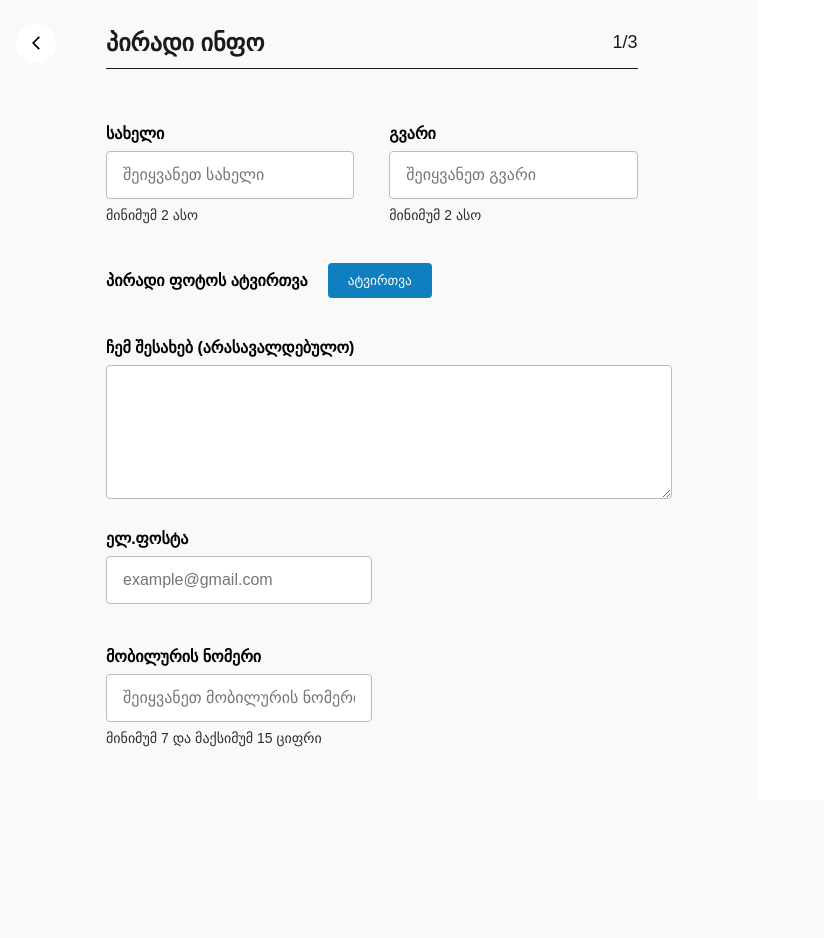
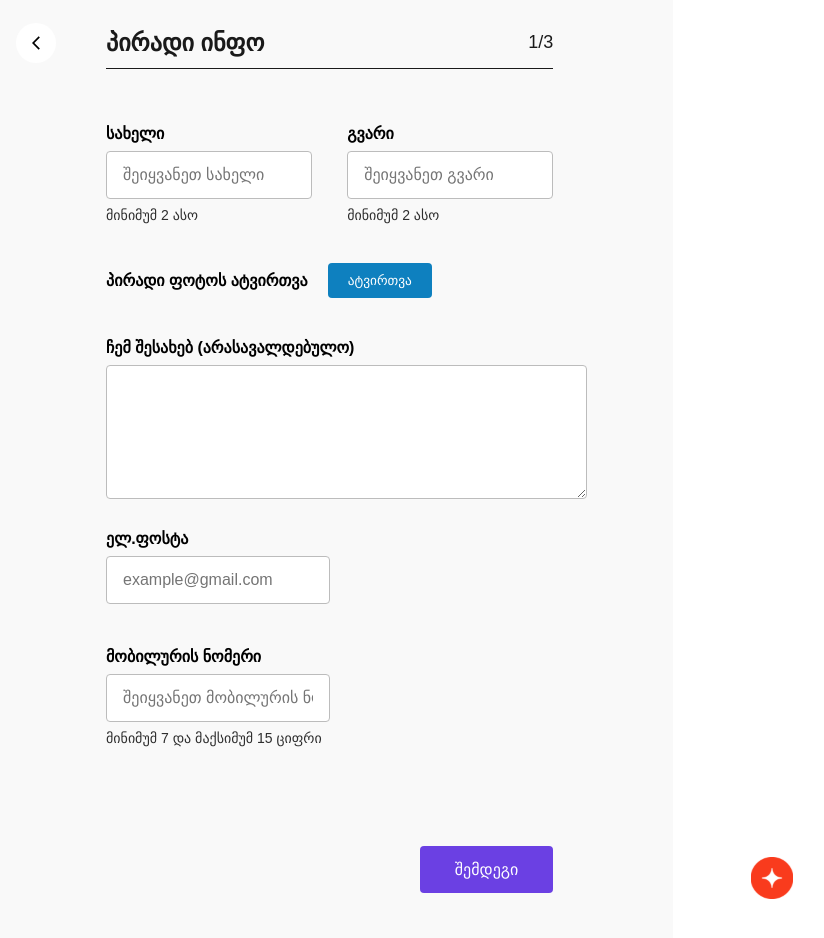
Before and after one commit to GhostHunter78/redberry-cv-generator, a React (Vite) app: page /personal-info in a window 1280 px wide. Shown: the top 938 px of the page, without its empty margins (14-838 px from the left). Before the commit the page ends 800 px from the top, so only its background shows below. Built offline with nearby package versions, Linux system fonts and the light colour scheme.

Commit message:
feat: implement accordingly displaying name and surname functionality on CV component using react-hook-form

```diff
--- a/package.json
+++ b/package.json
@@ -12,6 +12,7 @@
   "dependencies": {
     "react": "^18.3.1",
     "react-dom": "^18.3.1",
+    "react-hook-form": "^7.53.1",
     "react-icons": "^5.3.0",
     "react-router-dom": "^6.27.0",
     "styled-components": "^6.1.13"
--- a/src/App.tsx
+++ b/src/App.tsx
@@ -2,6 +2,7 @@ import { Navigate, Route, Routes } from "react-router-dom";
 import "./index.css";
 import Home from "./pages/Home";
 import PersonalInfo from "./pages/PersonalInfo";
+import Experience from "./pages/Experience";
 
 function App() {
   return (
@@ -10,6 +11,7 @@ function App() {
         <Route path="/" element={<Navigate to="/home" />} />
         <Route path="/home" element={<Home />} />
         <Route path="/personal-info" element={<PersonalInfo />} />
+        <Route path="/experience" element={<Experience />} />
       </Routes>
     </>
   );
--- a/src/components/CvComponent.tsx
+++ b/src/components/CvComponent.tsx
@@ -1,12 +1,41 @@
 import styled from "styled-components";
+import { CvComponentProps } from "../types";
 
-function CvComponent() {
-  return <Main></Main>;
+function CvComponent({ name, surname }: CvComponentProps) {
+  return (
+    <Main>
+      <NameAndSurnameDiv>
+        <NameAndSurname>{name || ""}</NameAndSurname>
+        <NameAndSurname>{surname || ""}</NameAndSurname>
+      </NameAndSurnameDiv>
+      <div className="cv-icon-div">
+        <img src="/assets/redberry-icon.svg" />
+      </div>
+    </Main>
+  );
 }
 
 export default CvComponent;
 
 const Main = styled.div`
+  width: 45%;
   background-color: white;
-  width: 45%;
+  padding: 48px 75px 44px 78px;
+  display: flex;
+  flex-direction: column;
 `;
+
+const NameAndSurnameDiv = styled.div`
+  display: flex;
+  flex-direction: row;
+  gap: 10px;
+  margin-bottom: 1rem;
+  max-width: 25%;
+`;
+
+const NameAndSurname = styled.p`
+  font-family: Georgia, "Times New Roman", Times, serif;
+  font-size: 24px;
+  font-weight: bold;
+  color: #f93b1d;
+`;
--- a/src/global-styles/GlobalStyles.tsx
+++ b/src/global-styles/GlobalStyles.tsx
@@ -1,4 +1,5 @@
 import styled from "styled-components";
+import { GeneralButtonProps } from "../types";
 
 export const StyledInput = styled.input`
   width: 100%;
@@ -51,7 +52,7 @@ export const HiddenFileInput = styled.input`
 
 export const TextArea = styled.textarea`
   min-width: 100%;
-  max-width: 400px;
+  max-width: 100px;
   min-height: 100px;
   max-height: 300px;
   padding: 16px;
@@ -65,6 +66,21 @@ export const TextArea = styled.textarea`
   margin-top: 8px;
 `;
 
+export const GeneralButton = styled.button<GeneralButtonProps>`
+  background-color: ${(props) => props.buttonBgColor};
+  color: white;
+  padding: 14px 35px;
+  border-radius: 4px;
+  border: none;
+  font-size: 1rem;
+  font-family: sans-serif;
+  cursor: pointer;
+  &:hover {
+    background-color: #7949ff;
+    transition: 300ms;
+  }
+`;
+
 export const NumberInput = styled(StyledInput).attrs({ type: "number" })`
   /* Hide arrows for Chrome, Safari, Edge, and Opera */
   &::-webkit-outer-spin-button,
@@ -74,5 +90,5 @@ export const NumberInput = styled(StyledInput).attrs({ type: "number" })`
   }
 
   /* Hide arrows for Firefox */
-  -moz-appearance: textfield;
+  appearance: textfield;
 `;
--- a/src/index.css
+++ b/src/index.css
@@ -37,3 +37,12 @@ body {
 .w-full {
   width: 100%;
 }
+
+.cv-icon-div {
+  width: 100%;
+  height: 100%;
+  display: flex;
+  flex-direction: column;
+  justify-content: flex-end;
+  align-items: flex-start;
+}
--- /dev/null
+++ b/src/pages/Experience.tsx
@@ -0,0 +1,7 @@
+import React from "react";
+
+function Experience() {
+  return <div>experience page</div>;
+}
+
+export default Experience;
--- a/src/pages/PersonalInfo.tsx
+++ b/src/pages/PersonalInfo.tsx
@@ -1,6 +1,8 @@
+import { useForm, useWatch } from "react-hook-form";
 import styled from "styled-components";
 import Header from "../components/Header";
 import {
+  GeneralButton,
   HiddenFileInput,
   NumberInput,
   StyledButton,
@@ -12,6 +14,7 @@ import {
 import GobackButton from "../components/GobackButton";
 import { useRef } from "react";
 import CvComponent from "../components/CvComponent";
+import { Link } from "react-router-dom";
 
 function PersonalInfo() {
   const fileInputRef = useRef<HTMLInputElement | null>(null);
@@ -29,6 +32,16 @@ function PersonalInfo() {
     }
   };
 
+  type FormValues = {
+    name: string;
+    surname: string;
+  };
+
+  const { register, control } = useForm<FormValues>();
+
+  const name = useWatch({ control, name: "name" });
+  const surname = useWatch({ control, name: "surname" });
+
   return (
     <Container>
       <LeftSideDiv>
@@ -38,12 +51,22 @@ function PersonalInfo() {
           <Form>
             <InputDiv>
               <StyledLabel>სახელი</StyledLabel>
-              <StyledInput placeholder="შეიყვანეთ სახელი" type="text" />
+              <StyledInput
+                placeholder="შეიყვანეთ სახელი"
+                type="text"
+                id="name"
+                {...register("name")}
+              />
               <StyledHint>მინიმუმ 2 ასო</StyledHint>
             </InputDiv>
             <InputDiv>
               <StyledLabel>გვარი</StyledLabel>
-              <StyledInput placeholder="შეიყვანეთ გვარი" type="text" />
+              <StyledInput
+                placeholder="შეიყვანეთ გვარი"
+                type="text"
+                id="surname"
+                {...register("surname")}
+              />
               <StyledHint>მინიმუმ 2 ასო</StyledHint>
             </InputDiv>
           </Form>
@@ -74,9 +97,14 @@ function PersonalInfo() {
               <StyledHint>მინიმუმ 7 და მაქსიმუმ 15 ციფრი</StyledHint>
             </InputDiv>
           </div>
+          <NextPageBtnDiv>
+            <Link to={"/experience"}>
+              <GeneralButton buttonBgColor="#6b40e3">შემდეგი</GeneralButton>
+            </Link>
+          </NextPageBtnDiv>
         </Content>
       </LeftSideDiv>
-      <CvComponent />
+      <CvComponent name={name} surname={surname} />
     </Container>
   );
 }
@@ -129,3 +157,10 @@ const FileUploadDiv = styled.div`
   align-items: center;
   gap: 20px;
 `;
+
+const NextPageBtnDiv = styled.div`
+  width: 100%;
+  display: flex;
+  justify-content: flex-end;
+  margin-top: 100px;
+`;
```
Also changed, not shown: src/types.d.ts (+9 -0 lines), 1 other file (tests, documents, lock files or other folders).
